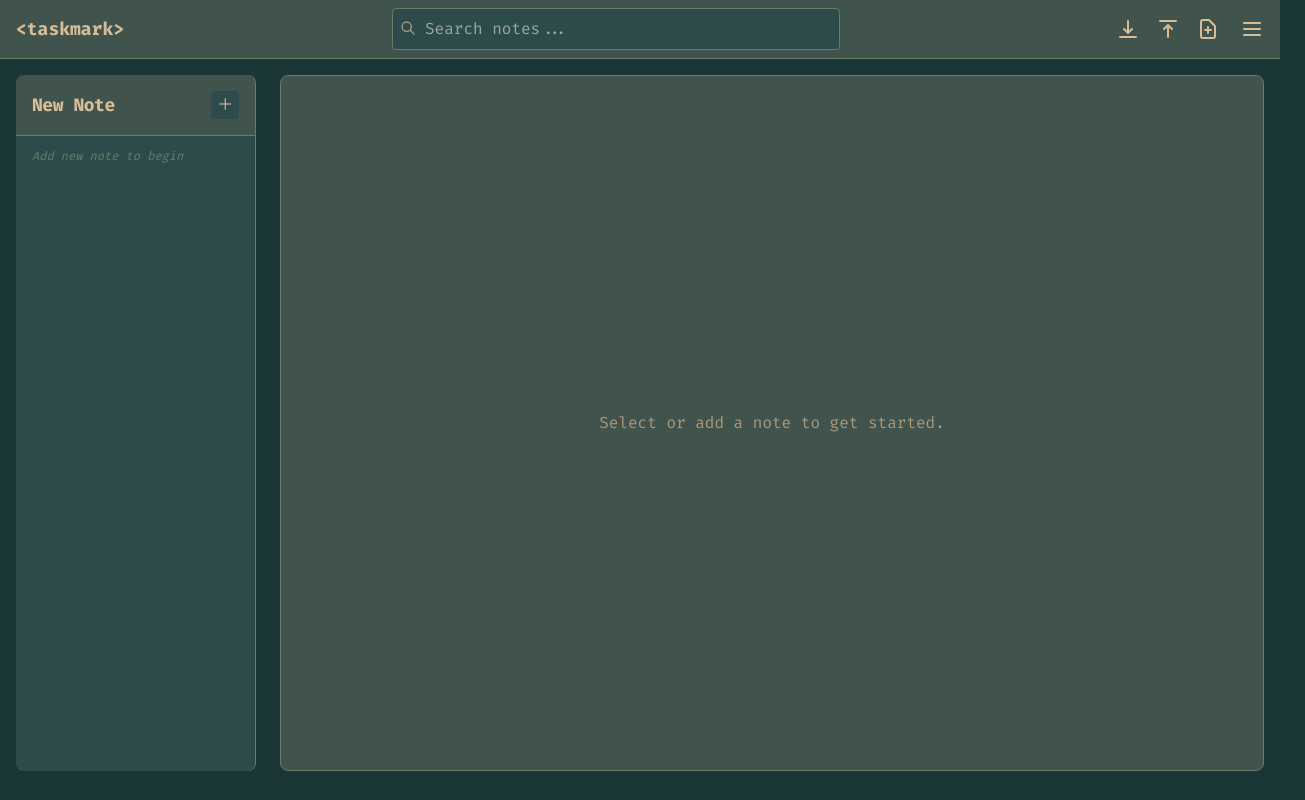
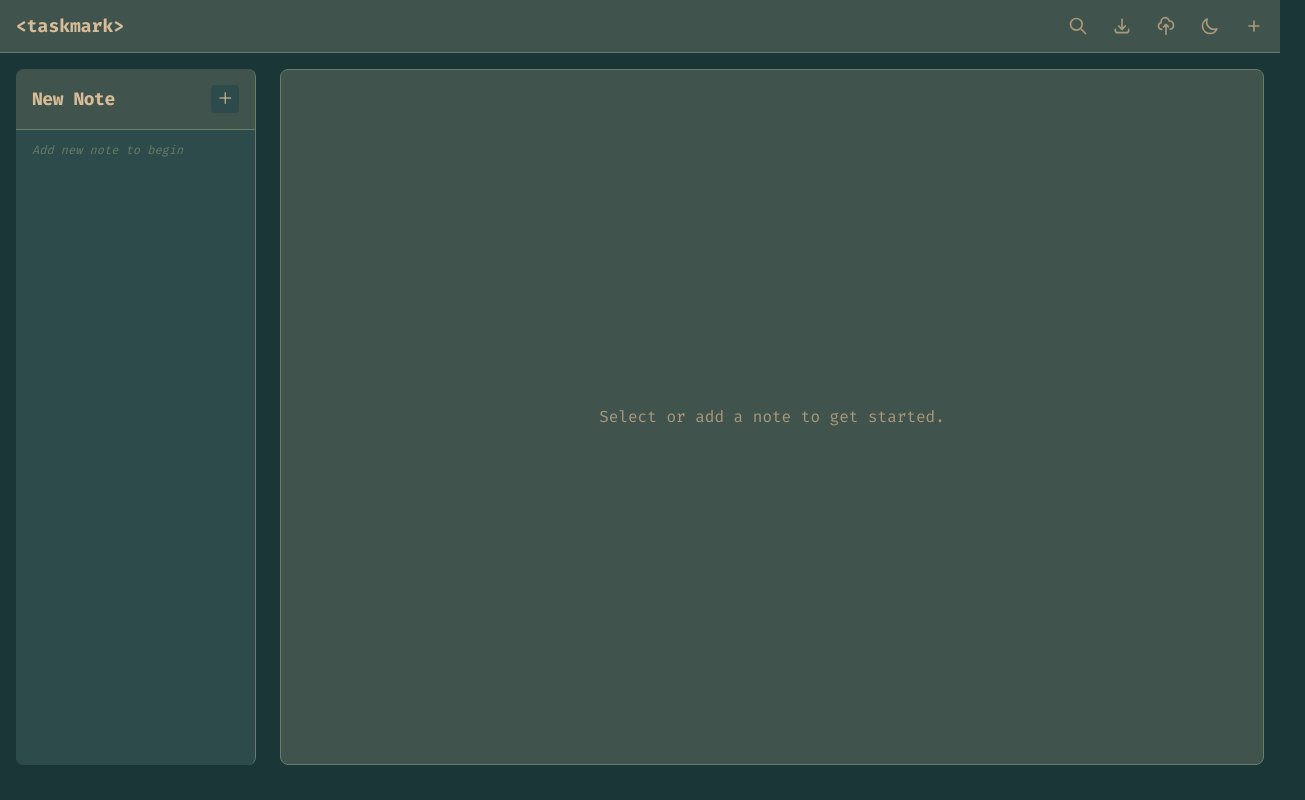
Before and after one commit to IkramUdDoula/taskmark, a React (Vite) app: page / in a window 1280 px wide. Shown: the whole page, 1305 px wide, since content can reach past the window. Built offline with nearby package versions, Linux system fonts and the light colour scheme; the HTML template or start-up script is replaced by a standard one.

Commit message:
UI Update with search

```diff
--- a/src/App.jsx
+++ b/src/App.jsx
@@ -29,11 +29,18 @@ function NotesSidebar({ notes, selectedId, onSelect, onAdd, isMobileOpen, onMobi
   const filteredNotes = notes.filter(note => {
     if (!searchQueryLocal && !searchQuery) return true;
     const query = (searchQueryLocal || searchQuery).toLowerCase();
+
+    // Format dates for searching
+    const createdDate = formatDate(note.created || '').toLowerCase();
+    const updatedDate = formatDate(note.updated || note.created || '').toLowerCase();
+
     return (
       (note.title && note.title.toLowerCase().includes(query)) ||
       (note.blocks && note.blocks.some(block =>
         block.type === 'text' && block.text.toLowerCase().includes(query)
-      ))
+      )) ||
+      createdDate.includes(query) ||
+      updatedDate.includes(query)
     );
   });
 
@@ -497,10 +504,17 @@ const NotesApp = forwardRef(({ isMobileSidebarOpen, setIsMobileSidebarOpen, sear
 function App() {
   const [theme, setTheme] = useState('pastel');
   const [isMobileSidebarOpen, setIsMobileSidebarOpen] = useState(false);
+  const [searchQuery, setSearchQuery] = useState('');
+  const [isSearchOpen, setIsSearchOpen] = useState(false);
+  const searchInputRef = useRef(null);
   const notesAppRef = useRef(null);
 
-  // New state for search query
-  const [searchQuery, setSearchQuery] = useState('');
+  // Focus search input when search is opened
+  useEffect(() => {
+    if (isSearchOpen && searchInputRef.current) {
+      searchInputRef.current.focus();
+    }
+  }, [isSearchOpen]);
 
   const cycleTheme = () => {
     const themes = ['pastel', 'light', 'dark'];
@@ -520,20 +534,28 @@ function App() {
   return (
     <NotesProvider>
       <div className={`min-h-screen flex flex-col ${theme}-theme`}>
-        <header className="bg-[var(--bg-secondary)] border-b border-[var(--border)] p-2 flex justify-between items-center">
+        <header className="bg-[var(--bg-secondary)] border-b border-[var(--border)] p-2 flex items-center">
           <div className="flex items-center">
             <h1 className="text-lg font-bold text-[var(--text-primary)] ml-2 font-mono">&lt;taskmark&gt;</h1>
           </div>
 
-          {/* Search bar in header */}
-          <div className="flex-1 max-w-md mx-4 hidden sm:block">
+          <div className="flex-1"></div>
+
+          {/* All header icons container */}
+          <div className="flex items-center space-x-2">
+            {/* Search */}
+            <div className="hidden sm:block">
               <div className="relative">
+                {isSearchOpen ? (
+                  <div className="relative w-64">
                     <input
+                      ref={searchInputRef}
                       type="text"
                       placeholder="Search notes..."
-                className="w-full pl-8 pr-8 py-2 bg-[var(--bg-tertiary)] text-[var(--text-primary)] rounded border border-[var(--border)] focus:outline-none focus:ring-1 focus:ring-[var(--accent)]"
+                      className="w-full pl-8 pr-8 py-2 bg-[var(--bg-tertiary)] text-[var(--text-primary)] rounded-lg border border-[var(--border)] focus:outline-none focus:ring-1 focus:ring-[var(--accent)] transition-all duration-200"
                       value={searchQuery}
                       onChange={(e) => setSearchQuery(e.target.value)}
+                      onBlur={() => !searchQuery && setIsSearchOpen(false)}
                     />
                     <svg className="w-4 h-4 absolute left-2 top-3 text-[var(--text-secondary)]" fill="none" stroke="currentColor" viewBox="0 0 24 24" xmlns="http://www.w3.org/2000/svg">
                       <path strokeLinecap="round" strokeLinejoin="round" strokeWidth="2" d="M21 21l-6-6m2-5a7 7 0 11-14 0 7 7 0 0114 0z"></path>
@@ -541,7 +563,10 @@ function App() {
                     {searchQuery && (
                       <button
                         className="absolute right-2 top-3 text-[var(--text-secondary)] hover:text-[var(--text-primary)]"
-                  onClick={() => setSearchQuery('')}
+                        onClick={(e) => {
+                          e.preventDefault();
+                          setSearchQuery('');
+                        }}
                       >
                         <svg className="w-4 h-4" fill="none" stroke="currentColor" viewBox="0 0 24 24" xmlns="http://www.w3.org/2000/svg">
                           <path strokeLinecap="round" strokeLinejoin="round" strokeWidth="2" d="M6 18L18 6M6 6l12 12"></path>
@@ -549,24 +574,64 @@ function App() {
                       </button>
                     )}
                   </div>
+                ) : (
+                  <button
+                    onClick={(e) => {
+                      e.preventDefault();
+                      setIsSearchOpen(true);
+                    }}
+                    className="p-2 rounded-full text-[var(--text-secondary)] hover:text-[var(--accent)] hover:bg-[var(--hover)] transition-colors"
+                    aria-label="Search notes"
+                    data-tooltip="Search notes"
+                  >
+                    <svg className="w-5 h-5" fill="none" stroke="currentColor" viewBox="0 0 24 24" xmlns="http://www.w3.org/2000/svg">
+                      <path strokeLinecap="round" strokeLinejoin="round" strokeWidth="2" d="M21 21l-6-6m2-5a7 7 0 11-14 0 7 7 0 0114 0z"></path>
+                    </svg>
+                  </button>
+                )}
+              </div>
             </div>
 
-          <div className="flex items-center">
+            {/* Export/Import Buttons */}
+            <div className="flex items-center space-x-2">
               <ExportImportButtons notesAppRef={notesAppRef} />
+            </div>
+
+            {/* Theme Toggle */}
+            <button
+              onClick={cycleTheme}
+              className="p-2 rounded-full text-[var(--text-secondary)] hover:text-[var(--accent)] hover:bg-[var(--hover)] transition-colors"
+              aria-label="Toggle theme"
+              data-tooltip="Toggle theme"
+            >
+              <svg className="w-5 h-5" fill="none" stroke="currentColor" viewBox="0 0 24 24" xmlns="http://www.w3.org/2000/svg">
+                <path strokeLinecap="round" strokeLinejoin="round" strokeWidth="2" d="M20.354 15.354A9 9 0 018.646 3.646 9.003 9.003 0 0012 21a9.003 9.003 0 008.354-5.646z"></path>
+              </svg>
+            </button>
+
+            {/* Add Note */}
             <button
               onClick={() => notesAppRef.current?.triggerAddNote()}
-              className="p-2 rounded text-[var(--text-primary)] hover:bg-[var(--hover)]"
+              className="p-2 rounded-full text-[var(--text-secondary)] hover:text-[var(--accent)] hover:bg-[var(--hover)] transition-colors"
               aria-label="Add new note"
+              data-tooltip="Add new note"
             >
-              <svg className="w-6 h-6" fill="none" stroke="currentColor" viewBox="0 0 24 24" xmlns="http://www.w3.org/2000/svg"><path strokeLinecap="round" strokeLinejoin="round" strokeWidth="2" d="M9 13h6m-3-3v6m5 5H7a2 2 0 01-2-2V5a2 2 0 012-2h5.586a1 1 0 01.707.293l5.414 5.414a1 1 0 01.293.707V19a2 2 0 01-2 2z"></path></svg>
+              <svg className="w-5 h-5" fill="none" stroke="currentColor" viewBox="0 0 24 24" xmlns="http://www.w3.org/2000/svg">
+                <path strokeLinecap="round" strokeLinejoin="round" strokeWidth="2" d="M12 6v6m0 0v6m0-6h6m-6 0H6"></path>
+              </svg>
             </button>
+
+            {/* Mobile Menu Toggle */}
             <button
               onClick={() => setIsMobileSidebarOpen(!isMobileSidebarOpen)}
-              className="p-2 ml-1 rounded text-[var(--text-primary)] hover:bg-[var(--hover)]"
+              className="sm:hidden p-2 rounded-full text-[var(--text-secondary)] hover:text-[var(--accent)] hover:bg-[var(--hover)] transition-colors"
               aria-label="Toggle sidebar"
               aria-expanded={isMobileSidebarOpen}
+              data-tooltip="Toggle sidebar"
             >
-              <svg className="w-6 h-6" fill="none" stroke="currentColor" viewBox="0 0 24 24" xmlns="http://www.w3.org/2000/svg"><path strokeLinecap="round" strokeLinejoin="round" strokeWidth="2" d="M4 6h16M4 12h16M4 18h16"></path></svg>
+              <svg className="w-5 h-5" fill="none" stroke="currentColor" viewBox="0 0 24 24" xmlns="http://www.w3.org/2000/svg">
+                <path strokeLinecap="round" strokeLinejoin="round" strokeWidth="2" d="M4 6h16M4 12h16M4 18h16"></path>
+              </svg>
             </button>
           </div>
         </header>
@@ -631,22 +696,24 @@ function ExportImportButtons({ notesAppRef }) {
     <>
       <button
         onClick={handleExport}
-        className="p-2 rounded text-[var(--text-primary)] hover:bg-[var(--hover)]"
-        title="Export notes as JSON"
+        className="p-2 rounded-full text-[var(--text-secondary)] hover:text-[var(--accent)] hover:bg-[var(--hover)] transition-colors"
         aria-label="Export notes"
+        data-tooltip="Export notes"
       >
-        {/* Download/Export icon */}
-        <svg xmlns="http://www.w3.org/2000/svg" className="w-6 h-6" fill="none" viewBox="0 0 24 24" stroke="currentColor"><path strokeLinecap="round" strokeLinejoin="round" strokeWidth={2} d="M12 4v12m0 0l-4-4m4 4l4-4M4 20h16" /></svg>
+        <svg className="w-5 h-5" fill="none" stroke="currentColor" viewBox="0 0 24 24" xmlns="http://www.w3.org/2000/svg">
+          <path strokeLinecap="round" strokeLinejoin="round" strokeWidth="2" d="M4 16v1a3 3 0 003 3h10a3 3 0 003-3v-1m-4-4l-4 4m0 0l-4-4m4 4V4"></path>
+        </svg>
       </button>
       <button
         onClick={handleImportClick}
-        className="p-2 rounded text-[var(--text-primary)] hover:bg-[var(--hover)]"
-        title="Import notes from JSON"
+        className="p-2 rounded-full text-[var(--text-secondary)] hover:text-[var(--accent)] hover:bg-[var(--hover)] transition-colors"
         aria-label="Import notes"
         type="button"
+        data-tooltip="Import notes"
       >
-        {/* Upload/Import icon */}
-        <svg xmlns="http://www.w3.org/2000/svg" className="w-6 h-6" fill="none" viewBox="0 0 24 24" stroke="currentColor"><path strokeLinecap="round" strokeLinejoin="round" strokeWidth={2} d="M12 20V8m0 0l-4 4m4-4l4 4M4 4h16" /></svg>
+        <svg className="w-5 h-5" fill="none" stroke="currentColor" viewBox="0 0 24 24" xmlns="http://www.w3.org/2000/svg">
+          <path strokeLinecap="round" strokeLinejoin="round" strokeWidth="2" d="M7 16a4 4 0 01-.88-7.903A5 5 0 1115.9 6L16 6a5 5 0 011 9.9M15 13l-3-3m0 0l-3 3m3-3v12"></path>
+        </svg>
       </button>
       <input
         id="import-notes-input"
--- a/src/index.css
+++ b/src/index.css
@@ -95,6 +95,37 @@ body {
   font-family: 'Fira Code', 'Fira Mono', 'JetBrains Mono', 'Menlo', 'Consolas', monospace !important;
 }
 
+/* Tooltip Styles */
+[data-tooltip] {
+  position: relative;
+  cursor: pointer;
+}
+
+[data-tooltip]::after {
+  content: attr(data-tooltip);
+  position: absolute;
+  bottom: 100%;
+  left: 50%;
+  transform: translateX(-50%);
+  padding: 0.25rem 0.5rem;
+  background-color: rgba(0, 0, 0, 0.8);
+  color: white;
+  border-radius: 0.25rem;
+  font-size: 0.75rem;
+  white-space: nowrap;
+  pointer-events: none;
+  opacity: 0;
+  visibility: hidden;
+  transition: opacity 0.2s, visibility 0.2s;
+  z-index: 50;
+  margin-bottom: 0.5rem;
+}
+
+[data-tooltip]:hover::after {
+  opacity: 1;
+  visibility: visible;
+}
+
 body {
   min-height: 100vh;
   background: var(--bg-primary);
```
Lines whose indentation alone changed are shown as unchanged.
